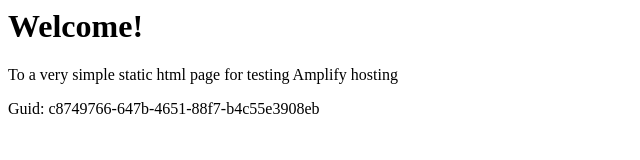
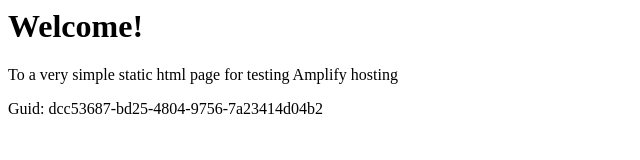
Before and after one commit to aws-aemilia-arn/Github-PR-Commit-Integration-Test-DoNotTouch-GitHubWebhookPushCanaryTest-v1-preprod-eu-north-1, a website: page src/index.html in a window 1280 px wide. Shown: the full height of the page, 0-640 px from the left. Drawn offline with Linux system fonts and the light colour scheme.

Commit message:
commit from integ tests

```diff
--- a/src/index.html
+++ b/src/index.html
@@ -12,6 +12,6 @@
 <body>
     <h1>Welcome!</h1>
     <p>To a very simple static html page for testing Amplify hosting</p>
-    <p>Guid: c8749766-647b-4651-88f7-b4c55e3908eb</p></body>
+    <p>Guid: dcc53687-bd25-4804-9756-7a23414d04b2</p></body>
 
 </html>
```
